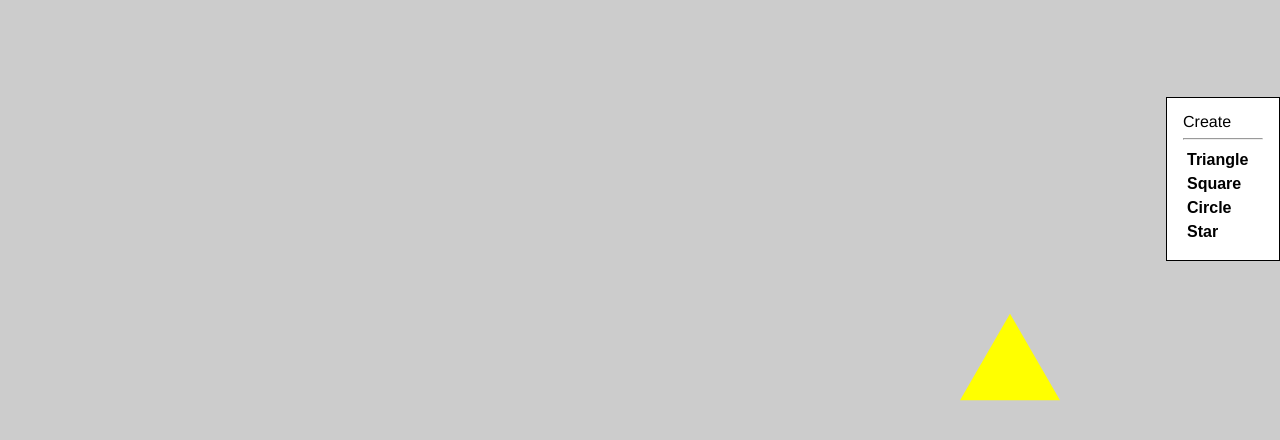
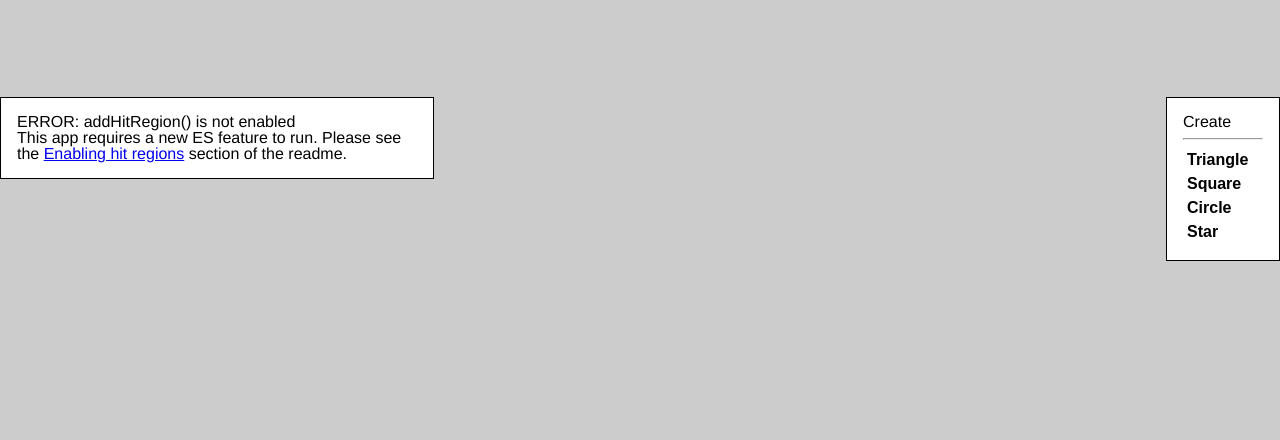
Before and after one commit to netwolfuk/shapeshifter, a website with bundled scripts: page docs/index.html in a window 1280 px wide. Built offline with nearby package versions, Linux system fonts and the light colour scheme.

Commit message:
Update github pages build

```diff
--- a/docs/css/shapeshifter.css
+++ b/docs/css/shapeshifter.css
@@ -16,7 +16,7 @@ body {
 }
 
 
-.slidecontainer, .shapescontainer {
+.slidecontainer, .shapescontainer, #errorPanel {
     z-index: 100;
     position:relative;
     background-color: #ffffff;
@@ -25,7 +25,7 @@ body {
 
 }
 
-.slidecontainer {
+.slidecontainer, #errorPanel {
     visibility: hidden;
     width: 25em;
 }
--- a/docs/index.html
+++ b/docs/index.html
@@ -37,5 +37,11 @@
         </ul>
     </div>
 
+    <div id="errorPanel">
+        <h2>ERROR: <i>addHitRegion()</i> is not enabled</h2>
+        This app requires a new ES feature to run. Please see the
+        <a href="https://github.com/netwolfuk/shapeshifter#enabling-hit-regions">Enabling hit regions</a> section of the readme.
+    </div>
+
 </body>
 </html>
--- a/docs/js/eventHandler.mjs
+++ b/docs/js/eventHandler.mjs
@@ -1,6 +1,6 @@
 export class EventHandler {
 
-  constructor (shapeManager, canvas, shapeSelectedCallBack, shapeUnSelectedCallBack) {
+  constructor (shapeManager, canvas, shapeSelectedCallBack, shapeUnSelectedCallBack, hitRegionErrorHander) {
     this.shapeManager = shapeManager;
     this.canvas = canvas;
     this.ctx = canvas.getContext('2d');
@@ -9,16 +9,23 @@ export class EventHandler {
     this.isDragging = false;
     this.shapeSelectedCallBack = shapeSelectedCallBack;
     this.shapeUnSelectedCallBack = shapeUnSelectedCallBack;
+    this.hitRegionErrorHander = hitRegionErrorHander;
 
     // Set some defaults.
     this.ctx.fillStyle = "#ffff00";
     this.ctx.strokeStyle = "#000000";
     this.ctx.lineWidth = 5;
 
+
   }
 
   init() {
+    // Firstly, check if addHitRegion is enabled.
+    if ( typeof this.ctx.addHitRegion != "function") {
+        this.hitRegionErrorHander();
+    } else {
         this.shapeManager.redrawAll(this.canvas.width, this.canvas.height, this.ctx);
+    }
   }
 
   onMouseMove(event) {
@@ -61,7 +68,6 @@ export class EventHandler {
     this.isDragging = false;
     if (event.region === this.shapeId) {
       this.shapeManager.selectShape(this.shapeId, this.ctx);
-
     }
     this.shapeManager.redrawAll(this.canvas.width, this.canvas.height, this.ctx);
     if (this.shapeId) {
--- a/docs/js/index.js
+++ b/docs/js/index.js
@@ -9,12 +9,12 @@ const load = () => {
   canvas.width = window.innerWidth;
   canvas.height = window.innerHeight;
 
+  let errorPanel = document.getElementById("errorPanel");
   let toolsPanel = document.getElementById("toolsPanel");
   let rotateValue = document.getElementById("rotateValue");
   let rotateInput = document.getElementById("rotateInput");
   let scaleValue = document.getElementById("scaleValue");
   let scaleInput = document.getElementById("scaleInput");
-
 
   // Create the shapeManager, and pass in the SessionStorage,
   // the shape ID generator, and andom point generator.
@@ -26,8 +26,11 @@ const load = () => {
   // Create the EventHandler, and pass in the canvas reference,
   // as well as two callbacks for managing the tools pallete.
   // This is because the EventHander is designed to run with no access to the DOM.
-  let eventHandler = new EventHandler(shapeManager,
+  let eventHandler = new EventHandler(
+          shapeManager,
           canvas,
+
+          // Callback to update the toolsPanel when a new shape is selected
           function(size, rotation){
               toolsPanel.style.visibility = "visible";
               scaleInput.value = size;
@@ -35,10 +38,20 @@ const load = () => {
               rotateInput.value = rotation;
               rotateValue.textContent = rotateInput.value;
           },
+
+          // Callback to hide toolsPanel when shape is de-selected.
           function(){
               toolsPanel.style.visibility = "hidden";
+          },
+
+          // callback to show error message when ES feature "canvas.context.addHitRegion" is not enabled.
+          function(){
+              errorPanel.style.visibility = "visible";
+              console.error("canvas.context.addHitRegion is not enabled. " +
+                              "Please see readme.");
           }
         );
+
   eventHandler.init(); // request the initial draw to run.
 
   canvas.addEventListener('mousemove', function(event){ eventHandler.onMouseMove(event); });
--- a/docs/js/shapes.mjs
+++ b/docs/js/shapes.mjs
@@ -61,7 +61,6 @@ export class Shape {
     }
     ctx.restore();
     ctx.addHitRegion({id: this.id});
-
   }
 
   mouseOver(ctx) {
--- a/src/index.js
+++ b/src/index.js
@@ -47,8 +47,8 @@ const load = () => {
           // callback to show error message when ES feature "canvas.context.addHitRegion" is not enabled.
           function(){
               errorPanel.style.visibility = "visible";
-              console.error("canvas.context.addHitRegion is not enabled. "
-                  + "Please see readme.")
+              console.error("canvas.context.addHitRegion is not enabled. " +
+                              "Please see readme.");
           }
         );
 
```
Also changed, not shown: docs/js/shapeManager.mjs (+4 -4 lines), docs/test/eventHandler.test.js (+2 -2 lines), docs/test/randomId.test.js (+4 -4 lines), docs/test/shapeManager.test.js (+0 -1 lines), docs/js/randomId.mjs (line endings or trailing spaces), docs/test.html (indentation only), docs/test/testing-fakes.mjs (indentation only). Lines whose indentation alone changed are shown as unchanged.
